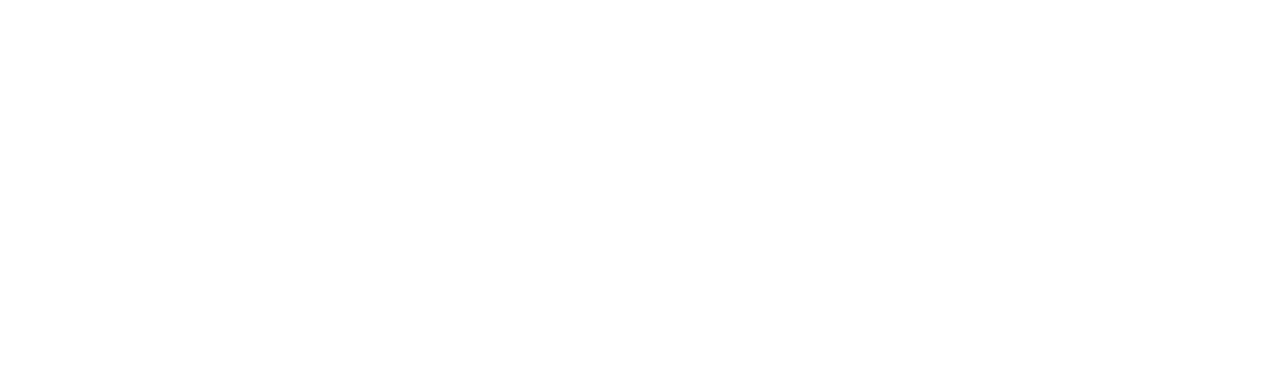
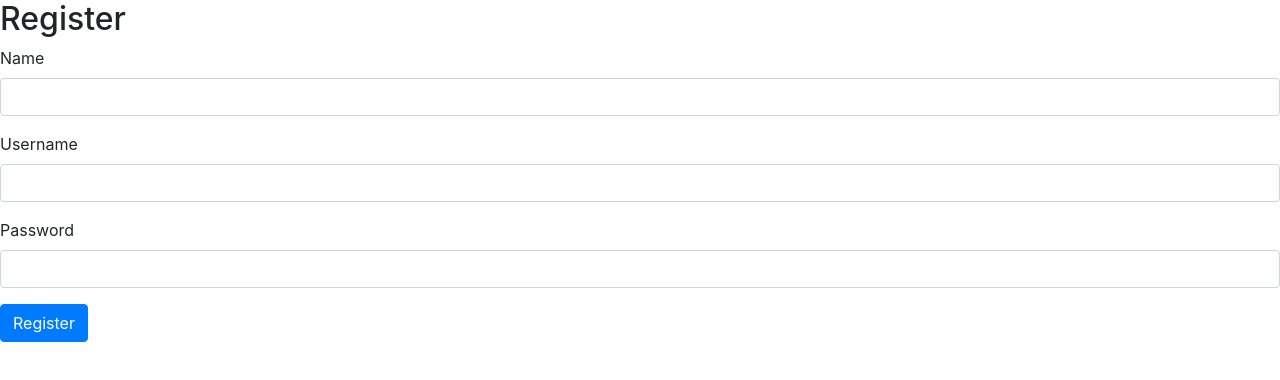
Before and after one commit to bobsk8/todolist, an Angular app in the folder todo-list-front/: page /register in a window 1280 px wide. Before the commit this address led to /. Shown: the top 380 px of the page. Built offline with nearby package versions, Linux system fonts and the light colour scheme.

Commit message:
Add register services and view

```diff
--- a/todo-list-front/src/app/app-routing.module.ts
+++ b/todo-list-front/src/app/app-routing.module.ts
@@ -2,8 +2,9 @@
 import { Routes, RouterModule } from '@angular/router';
 
 const routes: Routes = [
+  { path: 'login', loadChildren: () => import('./views/login/login.module').then(m => m.LoginModule) },
+  { path: 'register', loadChildren: () => import('./views/register/register.module').then(m => m.RegisterModule) },
   { path: '', redirectTo: 'login', pathMatch: 'full' },
-  { path: 'login', loadChildren: () => import('./views/login/login.module').then(m => m.LoginModule) }
 ];
 
 @NgModule({
--- /dev/null
+++ b/todo-list-front/src/app/core/services/user.service.ts
@@ -0,0 +1,34 @@
+import { Injectable } from '@angular/core';
+import { Observable, throwError } from 'rxjs';
+import { catchError } from 'rxjs/operators';
+import { HttpHeaders, HttpClient } from '@angular/common/http';
+
+import { environment } from '../../../environments/environment';
+import { User } from 'src/app/model/task.model';
+
+const httpOptions = {
+  headers: new HttpHeaders({
+    'Content-Type': 'application/json'
+  })
+};
+
+@Injectable({
+  providedIn: 'root'
+})
+export class UserService {
+
+  url = environment.apiEndPoint;
+  constructor(
+    private http: HttpClient
+  ) { }
+
+  create(user: User): Observable<User> {
+    return this.http.post(`${this.url}/api/user`, user, httpOptions)
+      .pipe(
+        catchError(err => {
+          console.log('create error: ', err);
+          return throwError(err);
+        })
+      );
+  }
+}
--- a/todo-list-front/src/app/views/login/login.component.html
+++ b/todo-list-front/src/app/views/login/login.component.html
@@ -17,7 +17,7 @@
         </div>
         <div class="form-group">
             <button class="btn btn-primary">Login</button>
-            <a routerLink="register" class="btn btn-link">Register</a>
+            <a routerLink="/register" class="btn btn-link">Register</a>
         </div>
     </form>
 </div>
--- a/todo-list-front/src/app/views/login/login.component.ts
+++ b/todo-list-front/src/app/views/login/login.component.ts
@@ -20,18 +20,11 @@
     private loginService: LoginService
   ) { }
 
-  ngOnInit() {
+  public ngOnInit(): void {
     this.loginForm = this.createForm();
   }
 
-  createForm(): FormGroup {
-    return this.fb.group({
-      username: ['', Validators.required],
-      password: ['', Validators.required]
-    });
-  }
-
-  onSubmit(form: FormGroup): void {
+  public onSubmit(form: FormGroup): void {
     this.submitted = true;
     if (!form.valid) {
       return;
@@ -40,7 +33,7 @@
     this.login(loginDto);
   }
 
-  login(loginDto: LoginDto): void {
+  private login(loginDto: LoginDto): void {
     this.loginService.login(loginDto)
     .subscribe(resp => {
       this.loginService.setCurrentUserSession(resp.user, resp.token);
@@ -48,4 +41,11 @@
     });
   }
 
+  private createForm(): FormGroup {
+    return this.fb.group({
+      username: ['', Validators.required],
+      password: ['', Validators.required]
+    });
+  }
+
 }
--- /dev/null
+++ b/todo-list-front/src/app/views/register/register.component.html
@@ -0,0 +1,29 @@
+<div class="content">
+    <h2>Register</h2>
+    <form #fregister="ngForm" [formGroup]="userForm" (ngSubmit)="onSubmit(fregister)">
+        <div class="form-group">
+            <label for="username">Name</label>
+            <input type="text" formControlName="name" class="form-control" name="name" [ngClass]="{ 'is-invalid': submitted && userForm.get('name').errors }" />
+            <div *ngIf="submitted && userForm.get('name').errors" class="invalid-feedback">
+                <div *ngIf="userForm.get('name').errors.required">Name is required</div>
+            </div>
+        </div>
+        <div class="form-group">
+            <label for="username">Username</label>
+            <input type="text" formControlName="username" class="form-control" name="username" [ngClass]="{ 'is-invalid': submitted && userForm.get('username').errors }" />
+            <div *ngIf="submitted && userForm.get('username').errors" class="invalid-feedback">
+                <div *ngIf="userForm.get('username').errors.required">Username is required</div>
+            </div>
+        </div>
+        <div class="form-group">
+            <label for="password">Password</label>
+            <input formControlName="password" type="password" class="form-control" name="password" [ngClass]="{ 'is-invalid': submitted && userForm.get('password').errors }" />
+            <div *ngIf="submitted && userForm.get('password').errors" class="invalid-feedback">
+                <div *ngIf="userForm.get('password').errors.required">Password is required</div>
+            </div>
+        </div>
+        <div class="form-group">
+            <button class="btn btn-primary">Register</button>
+        </div>
+    </form>
+</div>
--- /dev/null
+++ b/todo-list-front/src/app/views/register/register.component.ts
@@ -0,0 +1,52 @@
+import { Component, OnInit } from '@angular/core';
+import { FormGroup, FormBuilder, Validators } from '@angular/forms';
+import { Router } from '@angular/router';
+
+import { UserService } from 'src/app/core/services/user.service';
+import { User } from 'src/app/model/task.model';
+
+@Component({
+  selector: 'app-register',
+  templateUrl: './register.component.html',
+  styleUrls: ['./register.component.css']
+})
+export class RegisterComponent implements OnInit {
+
+  submitted = false;
+  userForm: FormGroup;
+  constructor(
+    private router: Router,
+    private userService: UserService,
+    private fb: FormBuilder
+  ) { }
+
+  public ngOnInit(): void {
+    this.userForm = this.createForm();
+  }
+
+  public onSubmit(form: FormGroup): void {
+    this.submitted = true;
+    if (!form.valid) {
+      return;
+    }
+    const user = Object.assign(new User(), form.value);
+    this.save(user);
+  }
+
+  private save(user: User): void {
+    this.userService.create(user)
+    .subscribe(resp => {
+      alert('Salvo com sucesso!');
+      this.router.navigate(['login']);
+    }, err => alert(err.error.message));
+  }
+
+  private createForm(): FormGroup {
+    return this.fb.group({
+      name: ['', Validators.required],
+      username: ['', Validators.required],
+      password: ['', Validators.required]
+    });
+  }
+
+}
```
Also changed, not shown: todo-list-front/src/app/views/register/register-routing.module.ts (added, +14 -0 lines), todo-list-front/src/app/views/register/register.module.ts (added, +17 -0 lines), todo-list-front/src/app/views/register/register.component.css (added), 2 other files (tests, documents, lock files or other folders).
